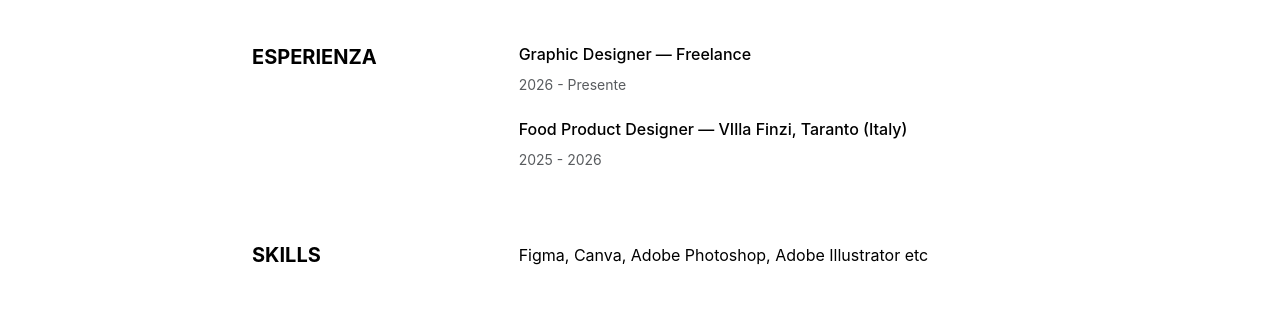
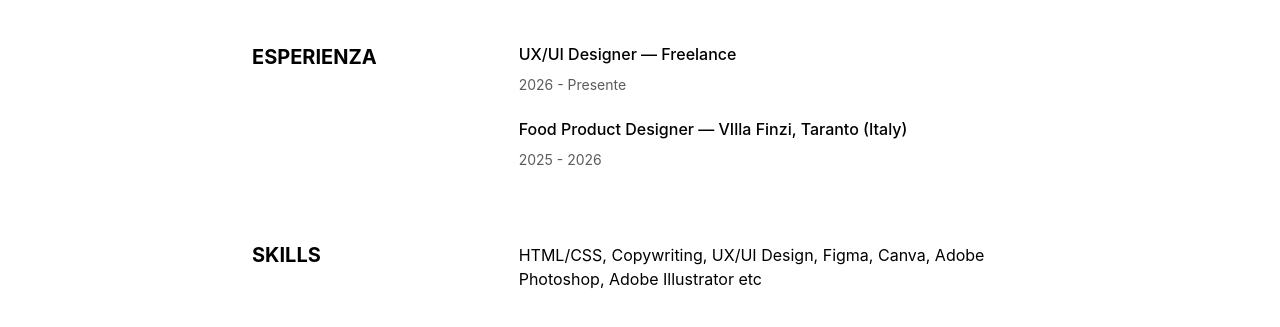
Before and after one commit to palale858-create/portfolio, a plain HTML site: page curriculum.html in a window 1280 px wide. Shown: the part 303-630 px from the top of the page. Drawn offline with nearby package versions, Linux system fonts and the light colour scheme.

Commit message:
update job title and skills in curriculum

```diff
--- a/curriculum.html
+++ b/curriculum.html
@@ -24,7 +24,7 @@
         <div class="col-md-4"><h5 class="fw-bold">ESPERIENZA</h5></div>
         <div class="col-md-8">
           <div class="mb-4">
-            <h6>Graphic Designer — Freelance</h6>
+            <h6>UX/UI Designer — Freelance</h6>
             <small class="text-muted">2026 - Presente</small>
           </div>
           <div class="mb-4">
@@ -37,7 +37,7 @@
       <section class="row mb-5">
         <div class="col-md-4"><h5 class="fw-bold">SKILLS</h5></div>
         <div class="col-md-8">
-          <p>Figma, Canva, Adobe Photoshop, Adobe Illustrator etc</p>
+          <p>HTML/CSS, Copywriting, UX/UI Design, Figma, Canva, Adobe Photoshop, Adobe Illustrator etc</p>
         </div>
       </section>
     </main>
```
